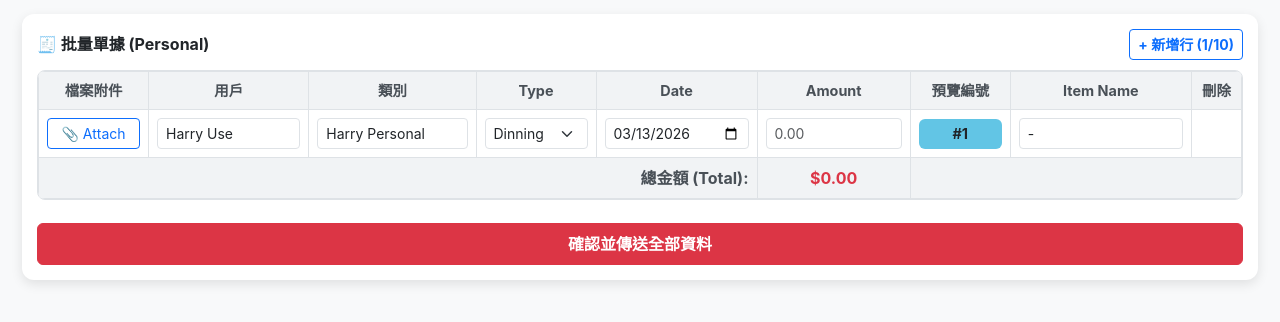
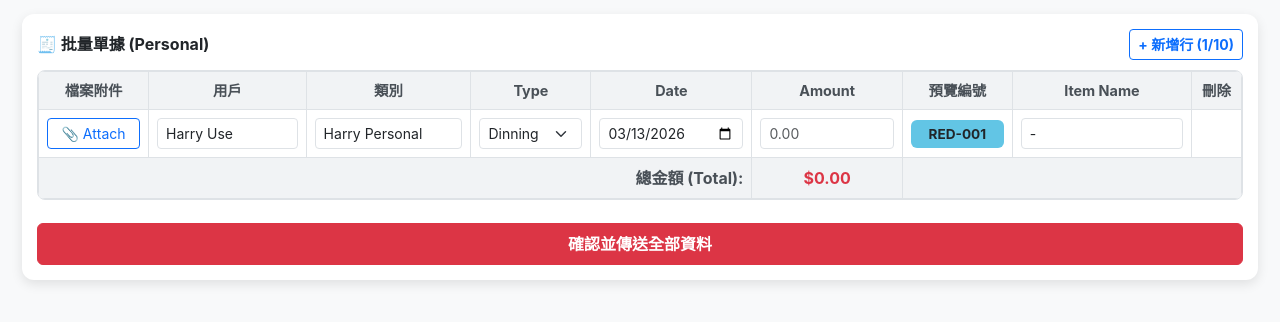
Before and after one commit to HarryLeung522/Testtt, a plain HTML site: page index.html in a window 1280 px wide. Shown: the part 48-370 px from the top of the page. Drawn offline with nearby package versions, Linux system fonts and the light colour scheme; no server answers.

Commit message:
Update index.html

```diff
--- a/index.html
+++ b/index.html
@@ -16,9 +16,9 @@
         .file-btn { width: 100px; overflow: hidden; text-overflow: ellipsis; white-space: nowrap; transition: 0.2s; }
         .file-btn.attached { background-color: #198754; color: white; border-color: #198754; }
 
-        /* 預覽編號的自訂樣式 (參考你提供的截圖) */
+        /* 預覽編號樣式 */
         .preview-badge {
-            background-color: #62c5e5; /* 淺藍色 */
+            background-color: #62c5e5;
             color: #212529;
             font-weight: 700;
             border-radius: 6px;
@@ -26,17 +26,17 @@
             text-align: center;
             width: 100%;
             display: inline-block;
-            font-size: 0.9rem;
+            font-size: 0.85rem;
+            transition: 0.3s;
         }
 
-        /* 欄位寬度設定 */
         .col-file { min-width: 110px; }
         .col-user { min-width: 120px; }
         .col-cat { min-width: 130px; }
         .col-type { min-width: 120px; }
         .col-date { min-width: 130px; }
         .col-amount { min-width: 110px; }
-        .col-preview { min-width: 100px; } /* 新增預覽編號寬度 */
+        .col-preview { min-width: 110px; }
         .col-name { min-width: 150px; }
         .col-action { min-width: 50px; text-align: center; }
 
@@ -68,7 +68,8 @@
                             <th class="col-type">Type</th>
                             <th class="col-date">Date</th>
                             <th class="col-amount">Amount</th>
-                            <th class="col-preview">預覽編號</th> <th class="col-name">Item Name</th>
+                            <th class="col-preview">預覽編號</th>
+                            <th class="col-name">Item Name</th>
                             <th class="col-action">刪除</th>
                         </tr>
                     </thead>
@@ -90,11 +91,53 @@
 
 <script>
     const SCRIPT_URL = "https://script.google.com/macros/s/AKfycbx8hdxwUDSs6z75MawUTU1qb70PyrY6WvLkGGIPAfAdPjggSdchWvYjugBsDR7VOiCMCg/exec";
+
     let itemCount = 0;
     const MAX_ITEMS = 10;
     let rowIdCounter = 0;
 
-    document.addEventListener("DOMContentLoaded", () => { addRow(); });
+    // 用來儲存從 Google Sheet 抓回來的最新編號
+    let baseId = 0;
+    let isIdFetched = false;
+
+    document.addEventListener("DOMContentLoaded", () => {
+        addRow();
+        fetchLatestId(); // 網頁載入時立刻去抓最新編號
+    });
+
+    // 抓取雲端最新編號
+    async function fetchLatestId() {
+        try {
+            const response = await fetch(SCRIPT_URL);
+            const data = await response.json();
+            baseId = data.latest_id || 0;
+            isIdFetched = true;
+            updateAllPreviewIds(); // 抓到後更新畫面上所有編號
+        } catch (error) {
+            console.error("無法取得最新編號:", error);
+            // 失敗時給個預設值，避免卡住
+            baseId = 0;
+            isIdFetched = true;
+            updateAllPreviewIds();
+        }
+    }
+
+    // 更新畫面上所有的預覽編號 (確保順序正確)
+    function updateAllPreviewIds() {
+        if (!isIdFetched) return; // 還沒抓到資料前不更新
+
+        const rows = document.querySelectorAll('#itemsContainer tr');
+        rows.forEach((row, index) => {
+            const badge = row.querySelector('.preview-badge');
+            if (badge) {
+                // 計算當前行的編號 (雲端最新編號 + 畫面上第幾行)
+                const currentId = baseId + index + 1;
+                // 格式化為 RED-001, RED-012 格式
+                const formattedId = "RED-" + String(currentId).padStart(3, '0');
+                badge.innerText = formattedId;
+            }
+        });
+    }
 
     function addRow() {
         if (itemCount >= MAX_ITEMS) return;
@@ -114,12 +157,8 @@
                     <input type="file" class="file-input" accept="image/*,application/pdf" style="display: none;">
                 </label>
             </td>
-            <td>
-                <input type="text" class="form-control form-control-sm who-pay-input" value="Harry Use" readonly tabindex="-1">
-            </td>
-            <td>
-                <input type="text" class="form-control form-control-sm category-input" value="Harry Personal" readonly tabindex="-1">
-            </td>
+            <td><input type="text" class="form-control form-control-sm who-pay-input" value="Harry Use" readonly tabindex="-1"></td>
+            <td><input type="text" class="form-control form-control-sm category-input" value="Harry Personal" readonly tabindex="-1"></td>
             <td>
                 <select class="form-select form-select-sm type-input" required>
                     <option value="Dinning" selected>Dinning</option>
@@ -127,18 +166,12 @@
                     <option value="Admin">Admin</option>
                 </select>
             </td>
-            <td>
-                <input type="date" class="form-control form-control-sm date-input" value="${defaultDate}" required>
+            <td><input type="date" class="form-control form-control-sm date-input" value="${defaultDate}" required></td>
+            <td><input type="number" step="0.01" class="form-control form-control-sm amount-input" placeholder="0.00" required></td>
+            <td class="align-middle">
+                <div class="preview-badge">${isIdFetched ? '' : '⏳ 讀取中'}</div>
             </td>
-            <td>
-                <input type="number" step="0.01" class="form-control form-control-sm amount-input" placeholder="0.00" required>
-            </td>
-            <td class="align-middle">
-                <div class="preview-badge">#${rowIdCounter}</div>
-            </td>
-            <td>
-                <input type="text" class="form-control form-control-sm name-input" value="-" required>
-            </td>
+            <td><input type="text" class="form-control form-control-sm name-input" value="-" required></td>
             <td class="col-action align-middle">
                 ${itemCount > 1 ? `<button type="button" class="btn btn-sm btn-outline-danger border-0" onclick="removeRow('${rowId}')">❌</button>` : ''}
             </td>
@@ -146,6 +179,9 @@
         tbody.appendChild(tr);
         updateAddButton();
         calculateTotal();
+
+        // 每次新增行都要重算一次編號
+        updateAllPreviewIds();
     }
 
     function removeRow(rowId) {
@@ -153,6 +189,9 @@
         itemCount--;
         updateAddButton();
         calculateTotal();
+
+        // 刪除行後也要重新整理編號順序，確保不會跳號
+        updateAllPreviewIds();
     }
 
     function updateAddButton() {
```
